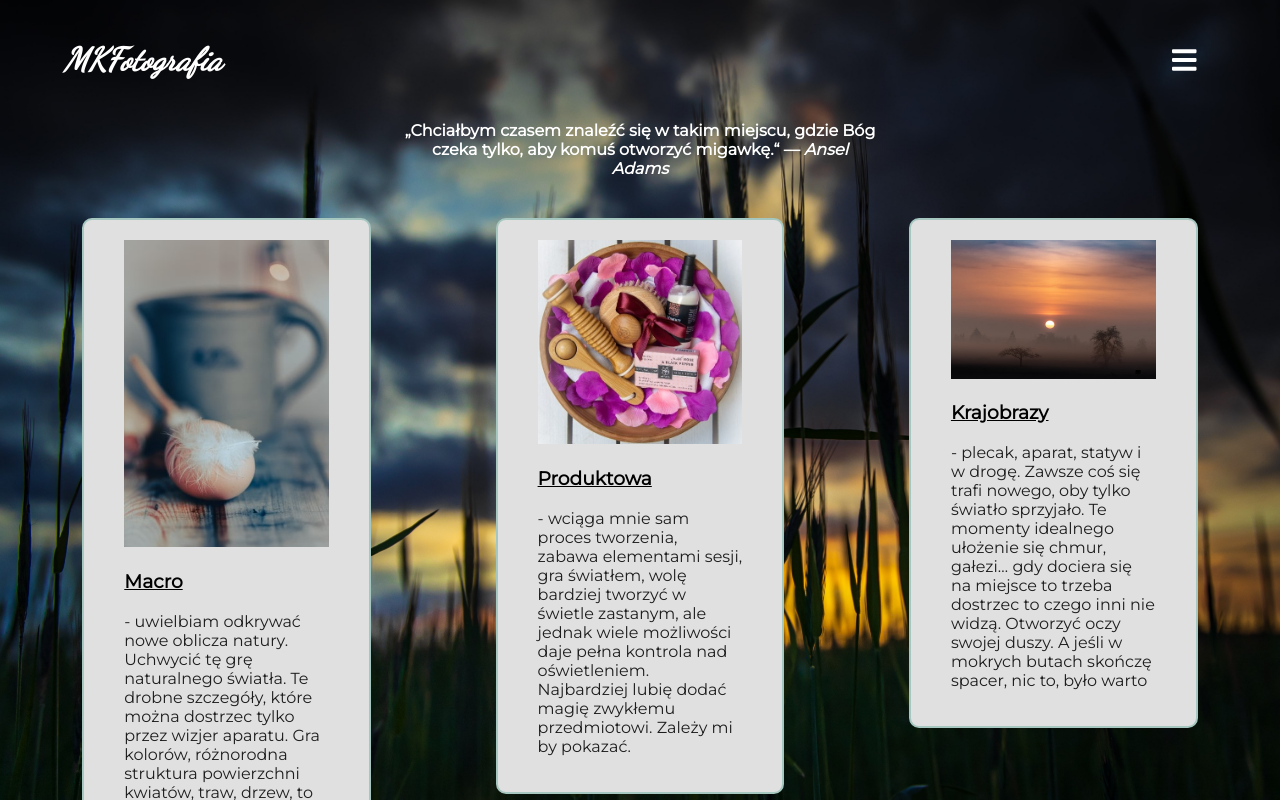
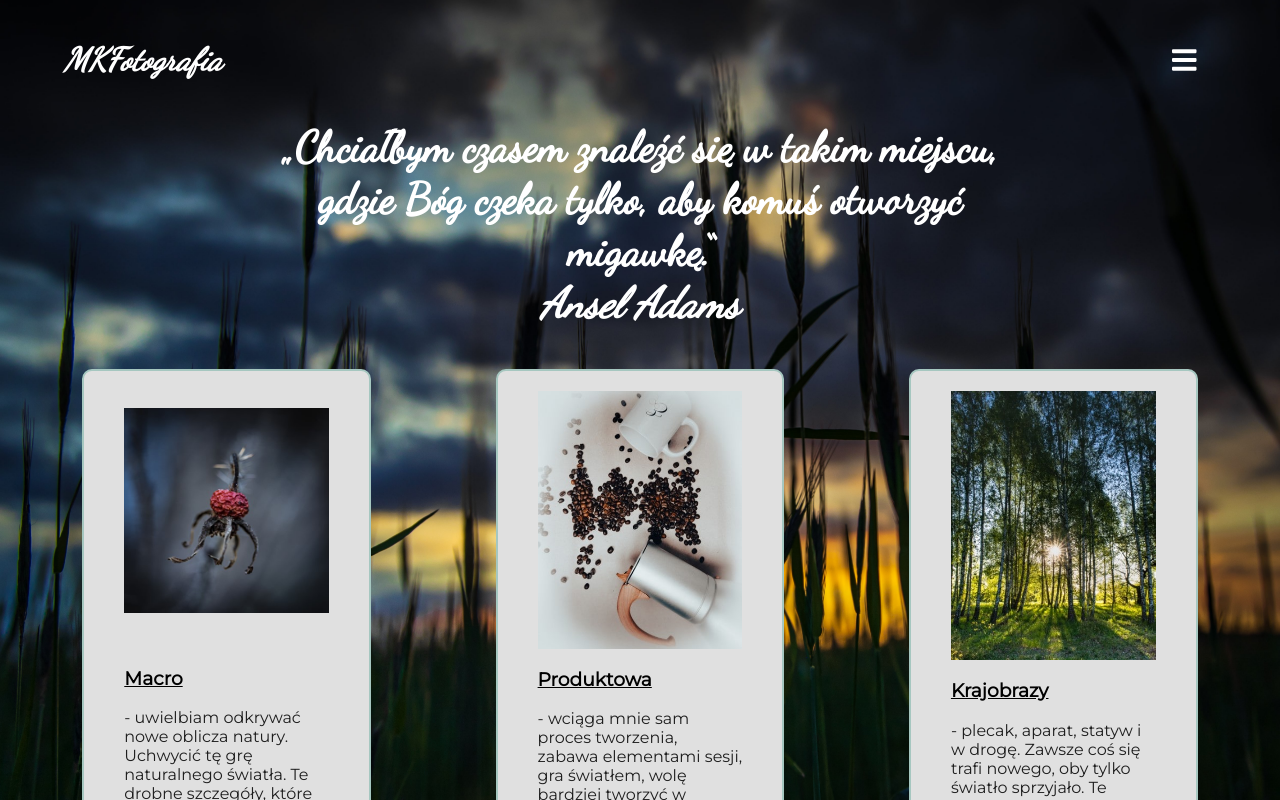
Before and after one commit to MateuszSobiech/mkFotografia.v2, an Angular app: page / in a window 1280 px wide. Built offline with nearby package versions, Linux system fonts and the light colour scheme.

Commit message:
final test 1

```diff
--- a/src/app/kontakt/kontakt.component.css
+++ b/src/app/kontakt/kontakt.component.css
@@ -1,6 +1,7 @@
 .center {
   display: flex;
   justify-content: center;
+  margin-bottom: 200px;
 }
 
 .kontakt {
@@ -23,7 +24,7 @@
 
 .email {
   text-align: center;
-  padding-top: 24px;
+  padding-top: 80px;
 }
 
 @media (min-width: 768px) {
--- a/src/app/kontakt/kontakt.component.html
+++ b/src/app/kontakt/kontakt.component.html
@@ -2,23 +2,16 @@
   <div class="kontakt">
     <div class="nazwa"><h2>Kontakt</h2></div>
     <div class="opis">
-      <p>
+      <h1>Magda Kordalewska</h1>
+      <!-- <p>
         Lorem ipsum dolor sit amet, consectetur adipiscing elit. Praesent
         ultrices et nulla vel vestibulum. Vivamus efficitur ultricies lectus, eu
         pulvinar urna laoreet sed. In efficitur tincidunt laoreet. Etiam tempus
         lacus nulla, vitae vulputate massa tristique commodo.
-      </p>
-      <p>
-        Lorem ipsum dolor sit amet, consectetur adipiscing elit. Praesent
-        ultrices et nulla vel vestibulum. Vivamus efficitur ultricies lectus, eu
-        pulvinar urna laoreet sed. In efficitur tincidunt laoreet. Etiam tempus
-        lacus nulla, vitae vulputate massa tristique commodo.
-      </p>
+      </p> -->
     </div>
     <div class="email">
-      <a href="mailto:kordalewska.magda@gmail.com"
-        >kordalewska.magda@gmail.com</a
-      >
+      <a href="mailto:magda@mkfotografia.pl">magda@mkfotografia.pl</a>
     </div>
   </div>
 </div>
--- a/src/app/photo/photo.component.css
+++ b/src/app/photo/photo.component.css
@@ -26,7 +26,12 @@
 
 @media (min-width: 768px) {
   .photo {
+    display: flex;
+    flex-direction: column;
+    justify-content: space-around;
+
     width: 16vw;
+    height: 70vh;
     padding: 20px 40px;
     margin: 20px;
   }
--- a/src/app/photo/photo.component.html
+++ b/src/app/photo/photo.component.html
@@ -1,5 +1,6 @@
 <div class="photo">
   <img routerLink="{{ router }}" src="{{ imgUrl }}" alt="" />
+  <div>
     <h3>
       <a routerLink="{{ router }}">{{ title }}</a>
     </h3>
@@ -7,3 +8,4 @@
       {{ description }}
     </p>
   </div>
+</div>
--- a/src/app/start/start.component.css
+++ b/src/app/start/start.component.css
@@ -7,13 +7,17 @@
 }
 
 .wstep {
+  font-size: 43px;
+  color: #fff;
+  font-weight: bold;
+  font-family: "Dancing Script", cursive;
   padding: 0 40px;
   text-align: center;
 }
 
 @media (min-width: 768px) {
   .wstep {
-    padding: 0 30vw;
+    padding: 0 20vw;
     text-align: center;
   }
   .wstep p {
--- a/src/app/start/start.component.html
+++ b/src/app/start/start.component.html
@@ -1,8 +1,11 @@
 <div class="start">
   <div class="wstep">
-    <p style="color: #fff; font-weight: bold">
-      „Chciałbym czasem znaleźć się w takim miejscu, gdzie Bóg czeka tylko, aby
-      komuś otworzyć migawkę.“ — <i>Ansel Adams</i>
+    <p>
+      „Chciałbym czasem znaleźć się w takim miejscu,
+      <br />
+      gdzie Bóg czeka tylko, aby komuś otworzyć migawkę.“
+      <br />
+      <i>Ansel Adams</i>
     </p>
   </div>
   <div class="galerie">
--- a/src/app/start/start.component.ts
+++ b/src/app/start/start.component.ts
@@ -11,25 +11,28 @@ export class StartComponent implements OnInit {
   ngOnInit(): void {}
 
   makroRouter = '/g-makro';
-  makroImg = '../../assets/img/macro/macro3-min.jpg';
+  makroImg = '../../assets/img/macro/macro11-min.jpg';
   makroTitle = 'Macro';
   makroDescription =
     '- uwielbiam odkrywać nowe oblicza natury. Uchwycić tę grę naturalnego światła. Te drobne szczegóły, które można dostrzec tylko przez wizjer aparatu. Gra kolorów, różnorodna struktura powierzchni kwiatów, traw, drzew, to pociąga za sobą.';
 
   produktowaRouter = '/g-produktowa';
-  produktowaImg = '../../assets/img/produktowa/produktowa4-min.jpg';
+  // produktowaImg = '../../assets/img/produktowa/produktowa4-min.jpg';
+  produktowaImg = '../../assets/img/produktowa/produktowa5-min.jpg';
   produktowaTitle = 'Produktowa';
   produktowaDescription =
     '- wciąga mnie sam proces tworzenia, zabawa elementami sesji, gra światłem, wolę bardziej tworzyć w świetle zastanym, ale jednak wiele możliwości daje pełna kontrola nad oświetleniem. Najbardziej lubię dodać magię zwykłemu przedmiotowi. Zależy mi by pokazać.';
 
   krajobrazyRouter = '/g-krajobrazy';
-  krajobrazyImg = '../../assets/img/krajobrazy/krajobrazy3-min.jpg';
+  // krajobrazyImg = '../../assets/img/krajobrazy/krajobrazy3-min.jpg';
+  krajobrazyImg = '../../assets/img/krajobrazy/krajobrazy6-min.jpg';
   krajobrazyTitle = 'Krajobrazy';
   krajobrazyDescription =
     '- plecak, aparat, statyw i w drogę. Zawsze coś się trafi nowego, oby tylko światło sprzyjało. Te momenty idealnego ułożenie się chmur, gałezi… gdy dociera się na miejsce to trzeba dostrzec to czego inni nie widzą. Otworzyć oczy swojej duszy. A jeśli w mokrych butach skończę spacer, nic to, było warto';
 
   ludzieRouter = '/g-ludzie';
-  ludzieImg = '../../assets/img/ludzie/ludzie6-min.jpg';
+  // ludzieImg = '../../assets/img/ludzie/ludzie6-min.jpg';
+  ludzieImg = '../../assets/img/ludzie/ludzie4-min.jpg';
   ludzieTitle = 'Ludzie';
   ludzieDescription =
     '- nie lubię portretów studyjnych, choć i takie robię. Lubię ludzi w ich naturalnym środowisku, gdy zdjęcia uchwycą osobowość, charakterystyczne zachowanie. W czasie sesji można nawiązać relację, która prowadzi do otworzenia się osoby i stworzenia prawdziwych zdjęć. ';
--- a/src/styles.css
+++ b/src/styles.css
@@ -1,5 +1,6 @@
 /* You can add global styles to this file, and also import other style files */
 @import url("https://fonts.googleapis.com/css2?family=Montserrat&display=swap");
+@import url("https://fonts.googleapis.com/css2?family=Dancing+Script&display=swap");
 @import url("https://fonts.googleapis.com/css2?family=Dancing+Script&display=swap");
 
 html,
```
Lines whose indentation alone changed are shown as unchanged.
